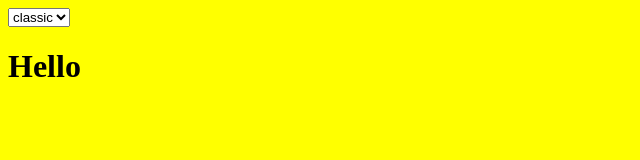
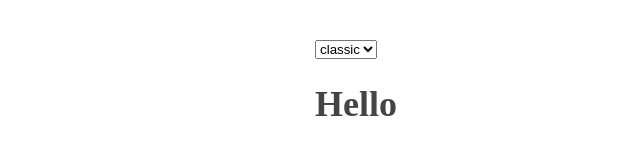
Before and after one commit to koara/themes, a website: page index.html in a window 1280 px wide. Shown: the whole page, without its empty margins (0-640 px from the left). Drawn offline with Linux system fonts and the light colour scheme.

Commit message:
create classic layout

```diff
--- a/classic/classic.css
+++ b/classic/classic.css
@@ -1,3 +1,2 @@
-body {
-    background: yellow;
-}
+body {margin:40px auto;max-width:650px; line-height:1.6; font-size:18px; color:#444; padding:0 10px}
+h1,h2,h3 {line-height:1.2}
```
